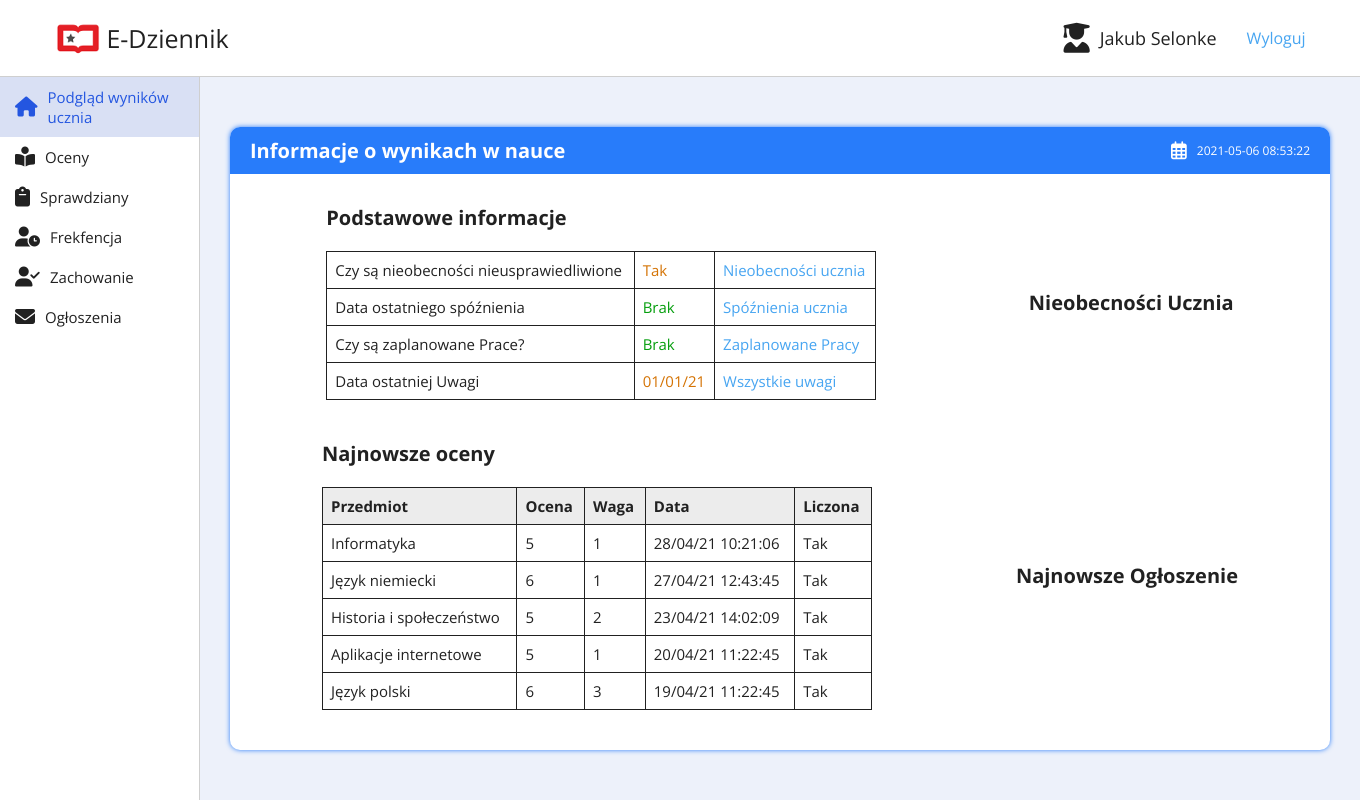
After one commit to Jaco020/EdziennikProjekt, a PHP site: page /HTML/podglad.html in a window 1360 px wide. The commit adds this page. Run offline with PHP 8.4, Linux system fonts and the light colour scheme; some libraries are stand-ins or nearby versions.

Commit message:
poprawki/wstepny poglad ucznia

```diff
--- /dev/null
+++ b/CSS/podglad.css
@@ -0,0 +1,35 @@
+@import "../CSS//variables.css";
+.mainCont__info{
+    padding-bottom: 30px;
+}
+.infoRow{
+    width: 100%;
+    display: flex;
+    align-items: center;
+    padding: 10px 20px;
+    justify-content: space-around;
+    margin-top: 20px;
+}
+.infoRow__itemh h3{
+    padding: 10px 20px;
+}
+table{
+    margin-top: 20px;
+    border-collapse: collapse;
+    width: 550px;
+}
+td,th{
+    border: 1px solid #212121;
+    padding: 8px;
+    font-size: 1.5rem;
+}
+th{
+    text-align: left;
+    background-color: var(--gray-100);
+}
+.green{
+    color:#059e0d
+}
+.warning{
+    color: #d47304;
+}
--- a/CSS/sideMenu.css
+++ b/CSS/sideMenu.css
@@ -25,6 +25,8 @@
     padding: 10px 15px;
     font-size: 1.5rem;
     width: 100%;
+    display: flex;
+    align-items: center;
 }
 .sideMenu__item:hover{
     color: var(--blue-500);
--- a/HTML/ocenyUcznia.html
+++ b/HTML/ocenyUcznia.html
@@ -26,8 +26,8 @@
             </div>
         </navbar>
         <div class="sideMenu">
-            <a class="sideMenu__item" href="#"><i class="fas fa-home"></i>Podlgląd wyników ucznia</a>
-            <a class="sideMenu__item sideMenu__item--active" href="#"><i class="fas fa-book-reader"></i>Oceny</a>
+            <a class="sideMenu__item" href="podglad.html"><i class="fas fa-home"></i>Podgląd wyników ucznia</a>
+            <a class="sideMenu__item sideMenu__item--active" href="ocenyUcznia.html"><i class="fas fa-book-reader"></i>Oceny</a>
             <a class="sideMenu__item" href="#"><i class="fas fa-clipboard"></i>Sprawdziany</a>
             <a class="sideMenu__item" href="#"><i class="fas fa-user-clock"></i>Frekfencja</a>
             <a class="sideMenu__item" href="#"><i class="fas fa-user-check"></i>Zachowanie</a>
--- /dev/null
+++ b/HTML/podglad.html
@@ -0,0 +1,127 @@
+<!DOCTYPE html>
+<html lang="pl">
+<head>
+    <meta charset="UTF-8">
+    <meta http-equiv="X-UA-Compatible" content="IE=edge">
+    <meta name="viewport" content="width=device-width, initial-scale=1.0">
+    <title>Oceny Ucznia</title>
+    <link rel="shortcut icon" href="../IMG/logo.png" type="image/png">
+    <link rel="stylesheet" href="../CSS/globals.css">
+    <link rel="stylesheet" href="../CSS/mainCont.css">
+    <link rel="stylesheet" href="../CSS/menuBaner.css">
+    <link rel="stylesheet" href="../CSS/sideMenu.css">
+    <link rel="stylesheet" href="../CSS//podglad.css">
+    <script src="https://kit.fontawesome.com/086b12d3c8.js" crossorigin="anonymous"></script>
+</head>
+<body>
+    <navbar class="menuBaner">
+        <div class="menuBaner__item">
+            <img src="../IMG/logo.png">
+            <p class="logo">E-Dziennik</p>
+        </div>
+        <div class="menuBaner__item">
+            <i class="fas fa-user-graduate"></i>
+            <p class="userName">Jakub Selonke</p>
+            <p class="logout"><a href="login.html">Wyloguj</a></p>
+        </div>
+    </navbar>
+    <div class="sideMenu">
+        <a class="sideMenu__item sideMenu__item--active" href="podglad.html"><i class="fas fa-home"></i>Podgląd wyników ucznia</a>
+        <a class="sideMenu__item" href="ocenyUcznia.html"><i class="fas fa-book-reader"></i>Oceny</a>
+        <a class="sideMenu__item" href="#"><i class="fas fa-clipboard"></i>Sprawdziany</a>
+        <a class="sideMenu__item" href="#"><i class="fas fa-user-clock"></i>Frekfencja</a>
+        <a class="sideMenu__item" href="#"><i class="fas fa-user-check"></i>Zachowanie</a>
+        <a class="sideMenu__item" href="#"><i class="fas fa-envelope"></i>Ogłoszenia</a>
+    </div>
+    <div class="mainCont">
+        <div class="mainCont__header">
+            <h3 class="OpisCont">Informacje o wynikach w nauce</h3>
+            <p class="dataInfo" title="Data Aktualizacji"><i class="far fa-calendar-alt"></i>2021-05-06 08:53:22</p>
+        </div>
+        <div class="mainCont__info">
+            <div class="infoRow">
+                <div class="infoRow__item">
+                    <h3>Podstawowe informacje</h3>
+                    <table>
+                        <tr>
+                            <td>Czy są nieobecności nieusprawiedliwione</td>
+                            <td class="warning">Tak</td>
+                            <td><a href="#">Nieobecności ucznia</a></td>
+                        </tr>
+                        <tr>
+                            <td>Data ostatniego spóźnienia</td>
+                            <td class="green">Brak</td>
+                            <td><a href="#">Spóźnienia ucznia</a></td>
+                        </tr>
+                        <tr>
+                            <td>Czy są zaplanowane Prace?</td>
+                            <td class="green">Brak</td>
+                            <td><a href="#">Zaplanowane Pracy</a></td>
+                        </tr>
+                        <tr>
+                            <td>Data ostatniej Uwagi</td>
+                            <td class="warning">01/01/21</td>
+                            <td><a href="#">Wszystkie uwagi</a></td>
+                        </tr>
+                    </table>
+                </div>
+                <div class="infoRow__item">
+                    <h3>Nieobecności Ucznia</h3>
+                </div>
+            </div>
+            <div class="infoRow">
+                <div class="infoRow__item">
+                    <h3>Najnowsze oceny</h3>
+                    <table>
+                        <tr>
+                            <th>Przedmiot</th>
+                            <th>Ocena</th>
+                            <th>Waga</th>
+                            <th>Data</th>
+                            <th>Liczona</th>
+                        </tr>
+                        <tr>
+                            <td>Informatyka</td>
+                            <td>5</td>
+                            <td>1</td>
+                            <td>28/04/21 10:21:06</td>
+                            <td>Tak</td>
+                        </tr>
+                        <tr>
+                            <td>Język niemiecki</td>
+                            <td>6</td>
+                            <td>1</td>
+                            <td>27/04/21 12:43:45</td>
+                            <td>Tak</td>
+                        </tr>
+                        <tr>
+                            <td>Historia i społeczeństwo</td>
+                            <td>5</td>
+                            <td>2</td>
+                            <td>23/04/21 14:02:09</td>
+                            <td>Tak</td>
+                        </tr>
+                        <tr>
+                            <td>Aplikacje internetowe</td>
+                            <td>5</td>
+                            <td>1</td>
+                            <td>20/04/21 11:22:45</td>
+                            <td>Tak</td>
+                        </tr>
+                        <tr>
+                            <td>Język polski</td>
+                            <td>6</td>
+                            <td>3</td>
+                            <td>19/04/21 11:22:45</td>
+                            <td>Tak</td>
+                        </tr>
+                    </table>
+                </div>
+                <div class="infoRow__item">
+                    <h3>Najnowsze Ogłoszenie</h3>
+                </div>
+            </div>
+        </div>
+    </div>
+</body>
+</html>
```
